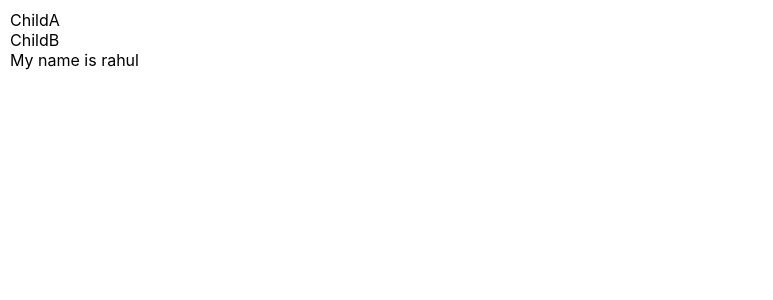
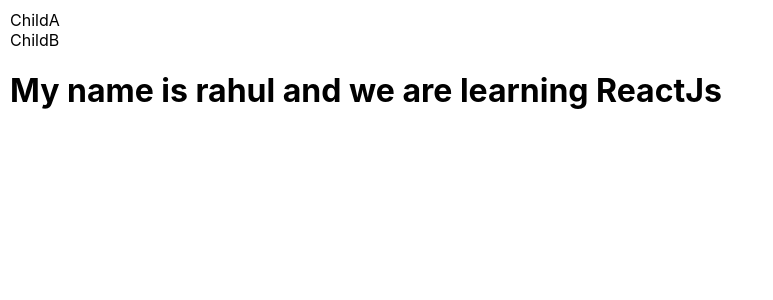
Before and after one commit to heyRahull/React-Tutorial, a React (Create React App) app: page / in a window 1280 px wide. Shown: the top 300 px of the page, without its empty margins (0-773 px from the left). Built offline with nearby package versions, Linux system fonts and the light colour scheme.

Commit message:
useContext Hook in reactjs

```diff
--- a/src/App.js
+++ b/src/App.js
@@ -1,11 +1,16 @@
-import React from "react";
+import React, { createContext } from "react";
 import ChildA from "./ChildA";
+import { DataProvider } from "./DataContext";
+import { Data1Provider } from "./Data1Context";
 
 const App = () => {
-  const name = "rahul";
   return (
     <div>
-      <ChildA data={name} />
+      <DataProvider>
+        <Data1Provider>
+          <ChildA />
+        </Data1Provider>
+      </DataProvider>
     </div>
   );
 };
--- a/src/ChildA.js
+++ b/src/ChildA.js
@@ -1,11 +1,11 @@
 import React from "react";
 import ChildB from "./ChildB";
 
-const ChildA = ({ data }) => {
+const ChildA = () => {
   return (
     <div>
       ChildA
-      <ChildB data={data} />
+      <ChildB />
     </div>
   );
 };
--- a/src/ChildB.js
+++ b/src/ChildB.js
@@ -1,11 +1,11 @@
 import React from "react";
 import ChildC from "./ChildC";
 
-const ChildB = ({ data }) => {
+const ChildB = () => {
   return (
     <div>
       ChildB
-      <ChildC data={data} />
+      <ChildC />
     </div>
   );
 };
--- a/src/ChildC.js
+++ b/src/ChildC.js
@@ -1,7 +1,17 @@
 import React from "react";
 
-const ChildC = ({ data }) => {
-  return <div>My name is {data}</div>;
+import { useData } from "./DataContext";
+import { useData1 } from "./Data1Context";
+
+const ChildC = () => {
+  const name = useData();
+  const tech = useData1();
+
+  return (
+    <h1>
+      My name is {name} and we are learning {tech}
+    </h1>
+  );
 };
 
 export default ChildC;
--- /dev/null
+++ b/src/Data1Context.js
@@ -0,0 +1,10 @@
+import { createContext, useContext } from "react";
+
+export const Data1Context = createContext();
+
+export const Data1Provider = ({ children }) => {
+  const tech = "ReactJs";
+  return <Data1Context.Provider value={tech}>{children}</Data1Context.Provider>;
+};
+
+export const useData1 = () => useContext(Data1Context);
--- /dev/null
+++ b/src/DataContext.js
@@ -0,0 +1,11 @@
+import { createContext, useContext } from "react";
+
+export const DataContext = createContext(); //step1
+
+export const DataProvider = ({ children }) => {
+  //step2
+  const name = "rahul";
+  return <DataContext.Provider value={name}>{children}</DataContext.Provider>;
+};
+
+export const useData = () => useContext(DataContext);
```
